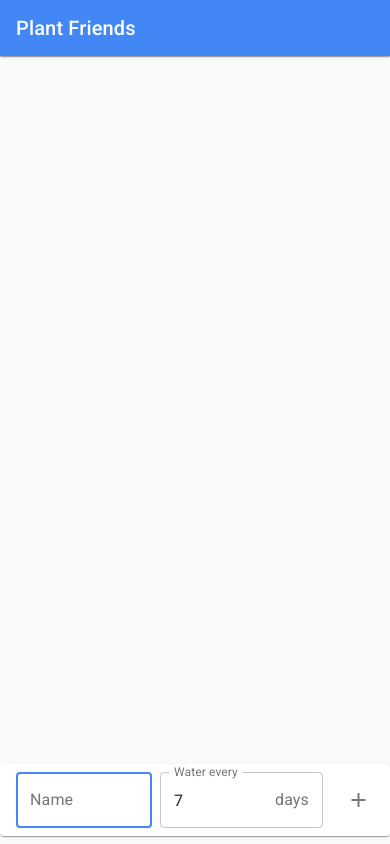
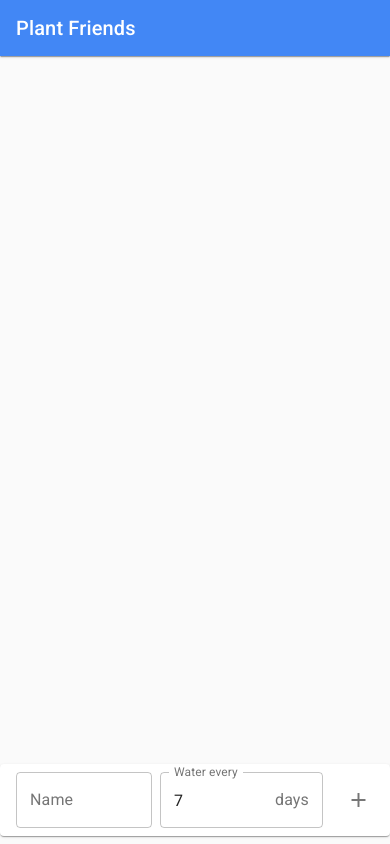
Before and after one commit to thunderlabs-tech/plant-friends, a React (Create React App) app in the folder clients/web-app/: page / in a window 390 px wide. Built offline with nearby package versions, Linux system fonts and the light colour scheme.

Commit message:
Don't autofocus on mobile
It's really annoying when the keyboard comes up unexpectedly

```diff
--- a/clients/web-app/src/NewPlantInput.tsx
+++ b/clients/web-app/src/NewPlantInput.tsx
@@ -1,5 +1,5 @@
 import React, { useState, useCallback } from 'react';
-import { IconButton, Icon, Box, TextField, InputAdornment, Paper } from '@material-ui/core';
+import { IconButton, Icon, Box, TextField, InputAdornment, Paper, useTheme, useMediaQuery } from '@material-ui/core';
 import withStyles, { WithStyles } from '@material-ui/core/styles/withStyles';
 import { Theme } from '@material-ui/core/styles/createMuiTheme';
 import createStyles from '@material-ui/core/styles/createStyles';
@@ -33,6 +33,8 @@ const styles = (theme: Theme) =>
 const NewPlantInput: React.SFC<WithStyles<typeof styles> & NewPlantInputProps> = ({ onAddNewPlant, classes }) => {
   const [name, setName] = useState('');
   const [wateringPeriodInDays, setWateringPeriodInDays] = useState(7);
+  const theme = useTheme();
+  const mdOrHigher = useMediaQuery(theme.breakpoints.up('md'));
 
   const onSubmit = (e: React.FormEvent) => {
     e.preventDefault();
@@ -48,7 +50,7 @@ const NewPlantInput: React.SFC<WithStyles<typeof styles> & NewPlantInputProps> =
           placeholder="Add plant"
           variant="outlined"
           id="newPlant-name"
-          autoFocus
+          autoFocus={mdOrHigher}
           name="newPlant-name"
           value={name}
           onChange={useCallback((e) => setName(e.currentTarget.value), [setName])}
--- a/clients/web-app/src/PlantDetailScreen.tsx
+++ b/clients/web-app/src/PlantDetailScreen.tsx
@@ -13,6 +13,8 @@ import {
   IconButton,
   Icon,
   InputBase,
+  useTheme,
+  useMediaQuery,
 } from '@material-ui/core';
 import { Collection } from './state/useCollection';
 import { Plant } from './data/Plant';
@@ -70,6 +72,8 @@ const PlantDetailScreen: React.FC<
   const history = useHistory();
   const [name, setName] = useState(plant ? plant.name : '');
   const [wateringPeriodInDays, setWateringPeriodInDays] = useState(plant ? plant.wateringPeriodInDays : 0);
+  const theme = useTheme();
+  const mdOrHigher = useMediaQuery(theme.breakpoints.up('md'));
 
   const onSubmit = (e: React.FormEvent) => {
     e.preventDefault();
@@ -115,7 +119,7 @@ const PlantDetailScreen: React.FC<
               name="plant-name"
               className={classes.nameInput}
               value={name}
-              autoFocus
+              autoFocus={mdOrHigher}
               onChange={(e) => setName(e.currentTarget.value)}
               placeholder="Name"
             />
```
